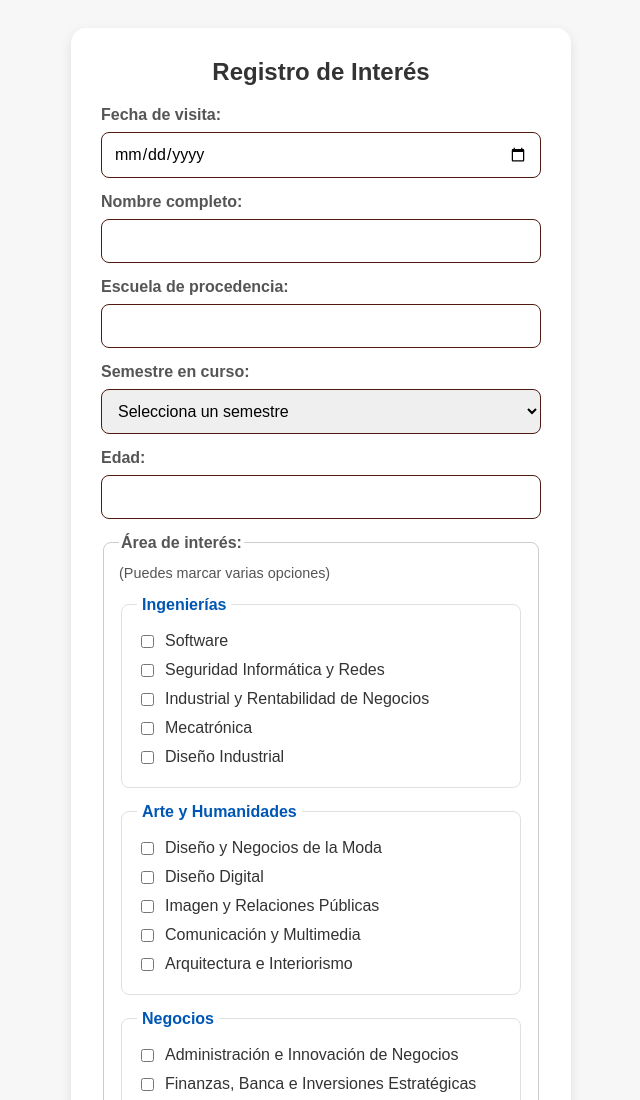
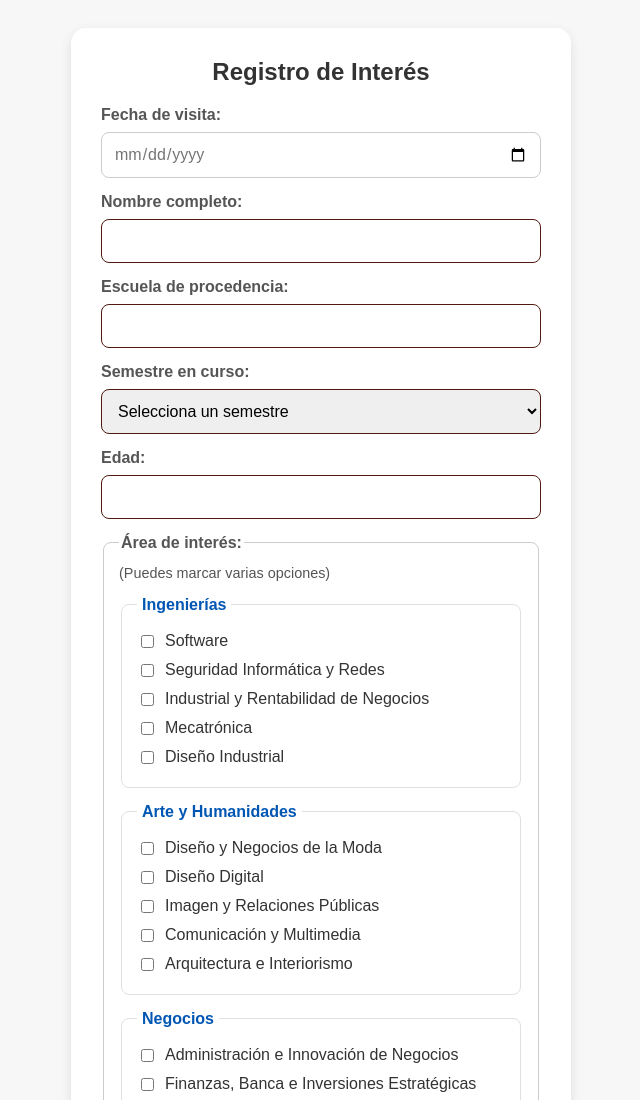
Before and after one commit to kevRG/formulario_hotel, a plain HTML site: page index.html in a window 1280 px wide. Shown: the top 1100 px of the page, without its empty margins (319-959 px from the left). Drawn offline with Linux system fonts and the light colour scheme.

Commit message:
Safari issue fixed

```diff
--- a/styles.css
+++ b/styles.css
@@ -171,3 +171,40 @@ button:disabled {
         padding: 10px;
     }
 }
+
+/* --- Arreglo para Input de Fecha en iPhone (Safari) --- */
+
+input[type="date"] {
+    /* 1. Le dice a Safari que NO use su estilo nativo */
+    -webkit-appearance: none;
+    appearance: none;
+
+    /* 2. Vuelve a aplicar los estilos que SÍ quieres */
+    /* (Algunos ya los tienes, pero esto asegura que se apliquen) */
+    font-family: 'Poppins', sans-serif;
+    font-size: 1rem;
+    padding: 12px;
+    border: 1px solid #ccc;
+    border-radius: 8px;
+    width: 100%;
+
+    /* 3. (Opcional) A veces Safari necesita una altura
+       explícita para alinearse con los otros campos.
+       Ajusta este valor si es necesario. */
+    /* min-height: 48px; */
+}
+
+/* * TRUCO ADICIONAL:
+ * Cuando quitas la apariencia nativa, Safari a veces
+ * ya no muestra el "dd/mm/aaaa" en gris.
+ * * Esto simula ese color de placeholder
+ * cuando el campo está vacío (ya que es 'required').
+ */
+input[type="date"]:invalid {
+    color: #757575; /* Un color gris de placeholder */
+}
+
+input[type="date"]:focus,
+input[type="date"]:valid {
+    color: #333; /* El color de texto normal al escribir */
+}
```
